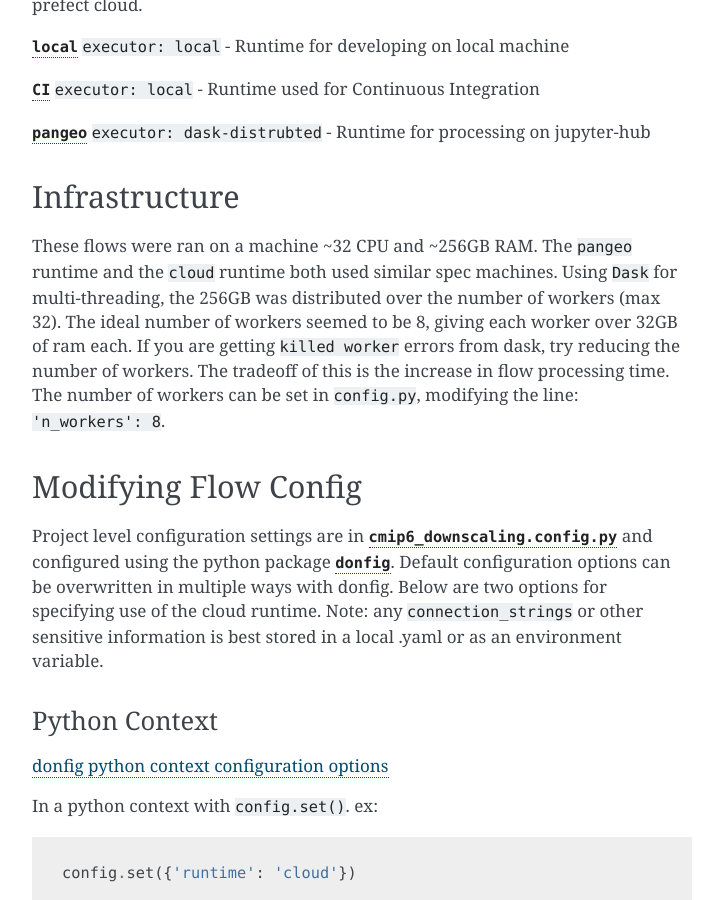
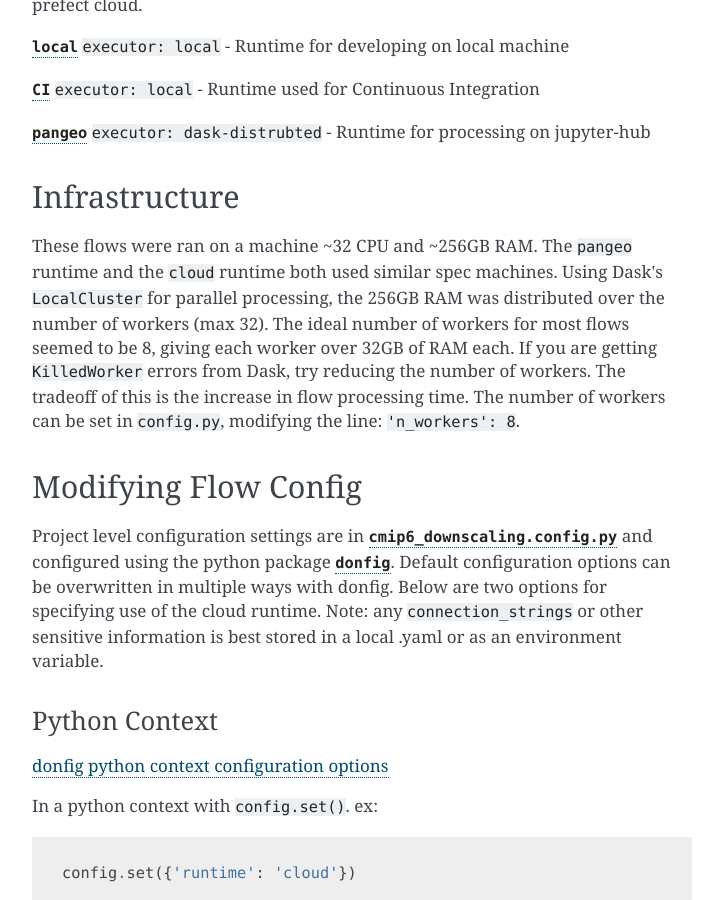
Before and after one commit to carbonplan/cmip6-downscaling, a Sphinx documentation site: the page built from docs/pages/cmip6-downscaling/running-flows.md, in a window 1280 px wide and 900 px high, scrolled down 640 px. Shown: the whole window, without its empty margins (388-1111 px from the left). Built offline with Sphinx 7.4.7, drawn with Linux system fonts in a browser that asks for light colours.

Commit message:
Update docs/pages/cmip6-downscaling/running-flows.md
Co-authored-by: Joe Hamman <joe@carbonplan.org>

```diff
--- a/docs/pages/cmip6-downscaling/running-flows.md
+++ b/docs/pages/cmip6-downscaling/running-flows.md
@@ -24,7 +24,7 @@
 
 ## Infrastructure
 
-These flows were ran on a machine ~32 CPU and ~256GB RAM. The `pangeo` runtime and the `cloud` runtime both used similar spec machines. Using `Dask` for multi-threading, the 256GB was distributed over the number of workers (max 32). The ideal number of workers seemed to be 8, giving each worker over 32GB of ram each. If you are getting `killed worker` errors from dask, try reducing the number of workers. The tradeoff of this is the increase in flow processing time. The number of workers can be set in `config.py`, modifying the line: `'n_workers': 8`.
+These flows were ran on a machine ~32 CPU and ~256GB RAM. The `pangeo` runtime and the `cloud` runtime both used similar spec machines. Using Dask's `LocalCluster` for parallel processing, the 256GB RAM was distributed over the number of workers (max 32). The ideal number of workers for most flows seemed to be 8, giving each worker over 32GB of RAM each. If you are getting `KilledWorker` errors from Dask, try reducing the number of workers. The tradeoff of this is the increase in flow processing time. The number of workers can be set in `config.py`, modifying the line: `'n_workers': 8`.
 
 ## Modifying Flow Config
 
```
